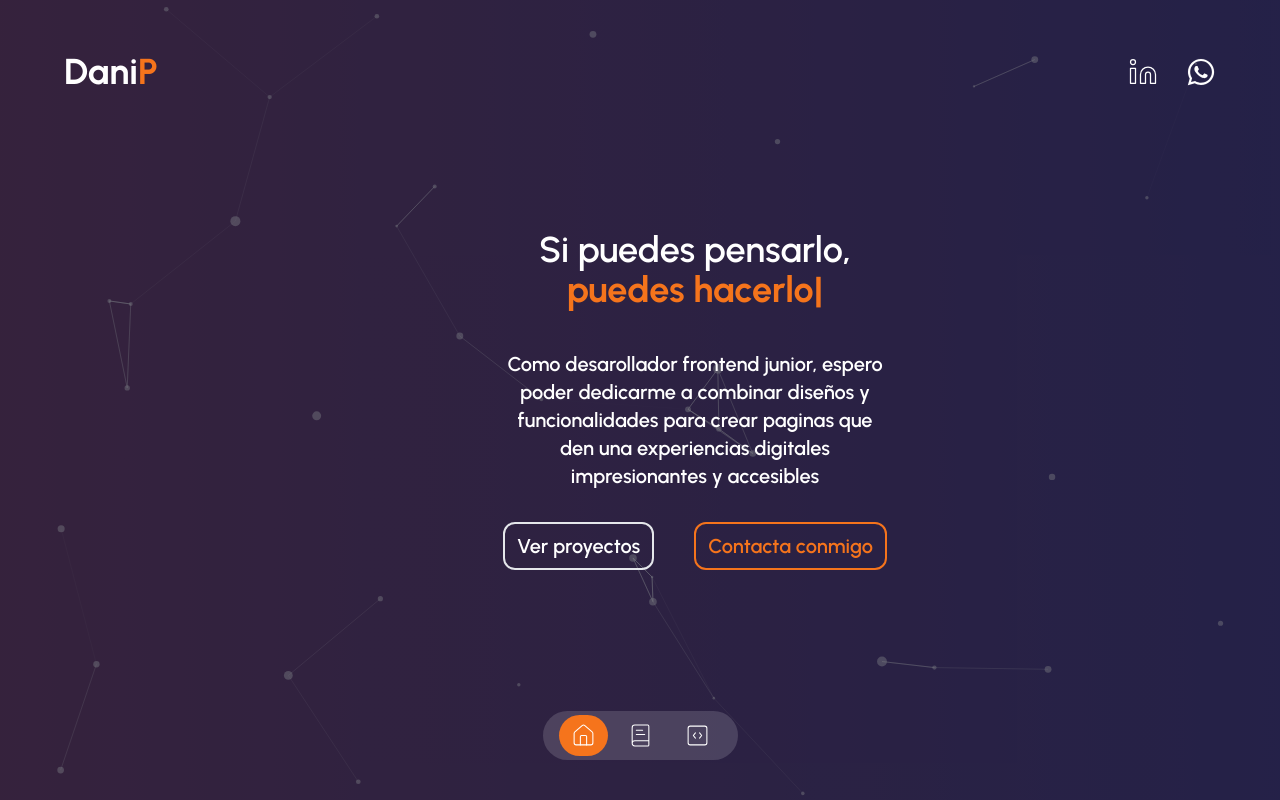
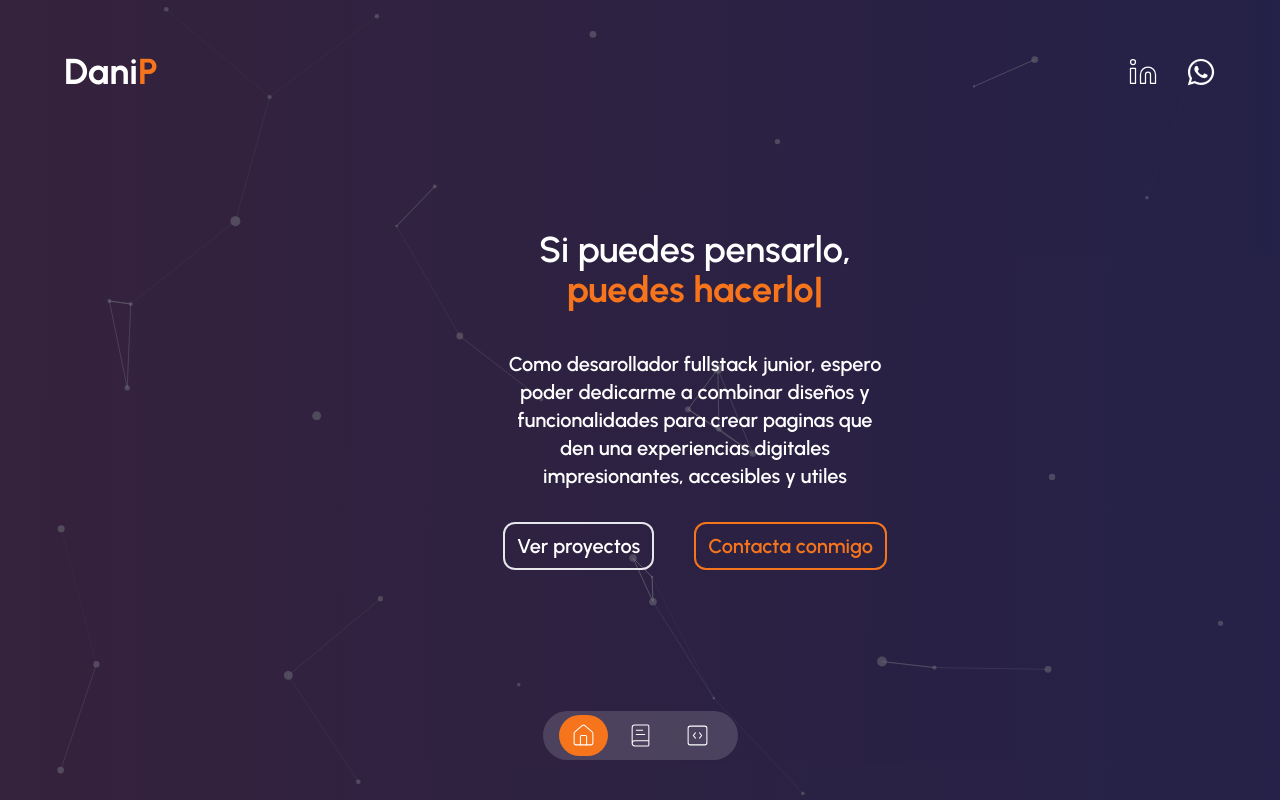
Before and after one commit to daniperr0/Landing-Page, a Next.js app: page / in a window 1280 px wide. Built offline with nearby package versions, Linux system fonts and the light colour scheme.

Commit message:
Update introducction.tsx

```diff
--- a/components/introducction.tsx
+++ b/components/introducction.tsx
@@ -29,7 +29,7 @@ const Introduction = () => {
 
 
                     </h1>
-                    <p className='mx-auto mb-2 text-xl md:mx-0 md:mb-8'>Como desarollador frontend junior, espero poder dedicarme a combinar diseños y funcionalidades para crear paginas que den una experiencias digitales impresionantes y accesibles </p>
+                    <p className='mx-auto mb-2 text-xl md:mx-0 md:mb-8'>Como desarollador fullstack junior, espero poder dedicarme a combinar diseños y funcionalidades para crear paginas que den una experiencias digitales impresionantes, accesibles y utiles </p>
                     <div className='flex items-center justify-center gap-3 md:justify-center md:gap-10'>
                         <Link href={'/portfolio'} className='px-3 py-2 transition-all border-2 cursor-pointer text-xl w-fit rounded-xl hover:shadow-xl hover:shadow-white/50 '>
                         Ver proyectos
```
